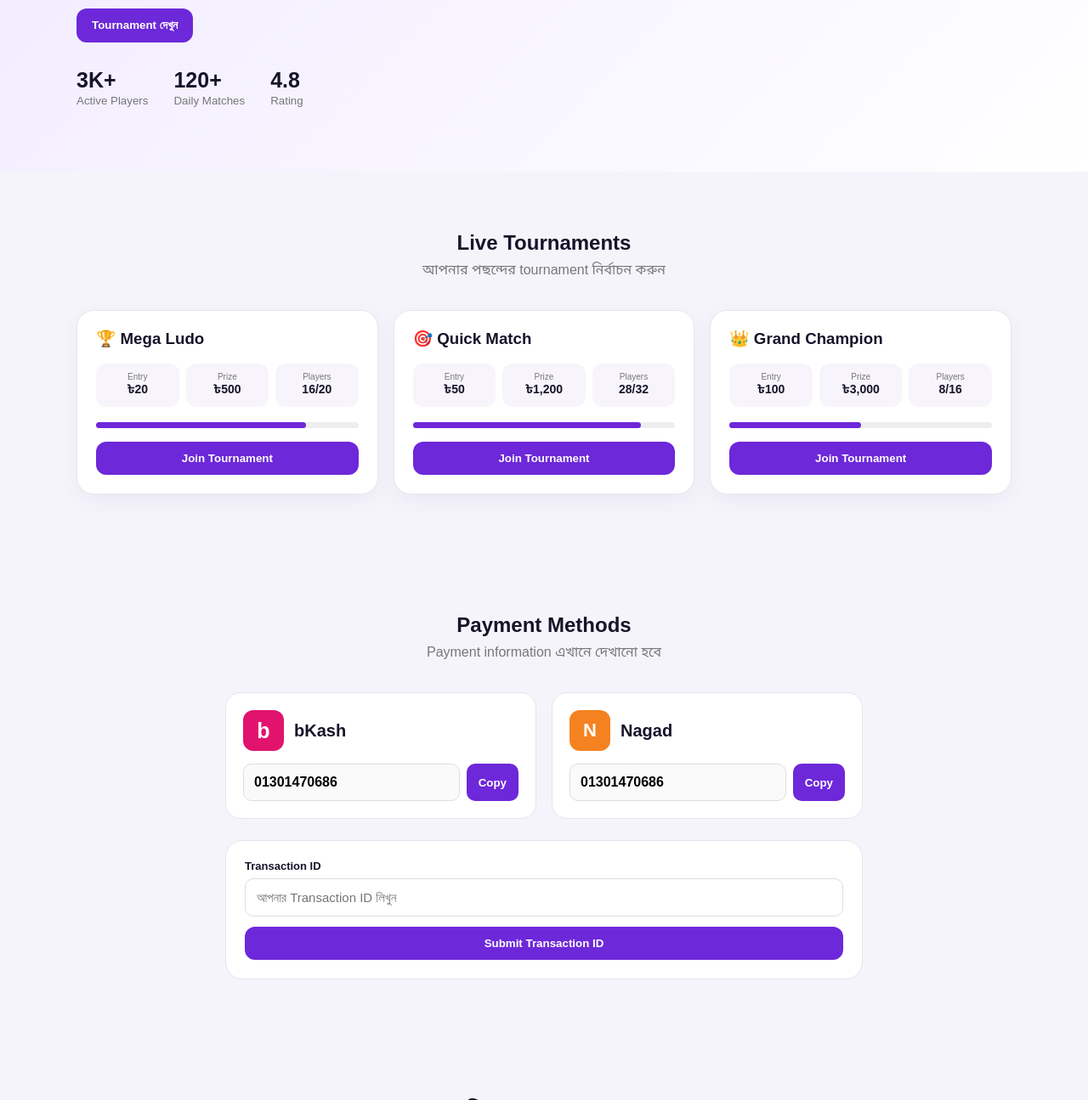
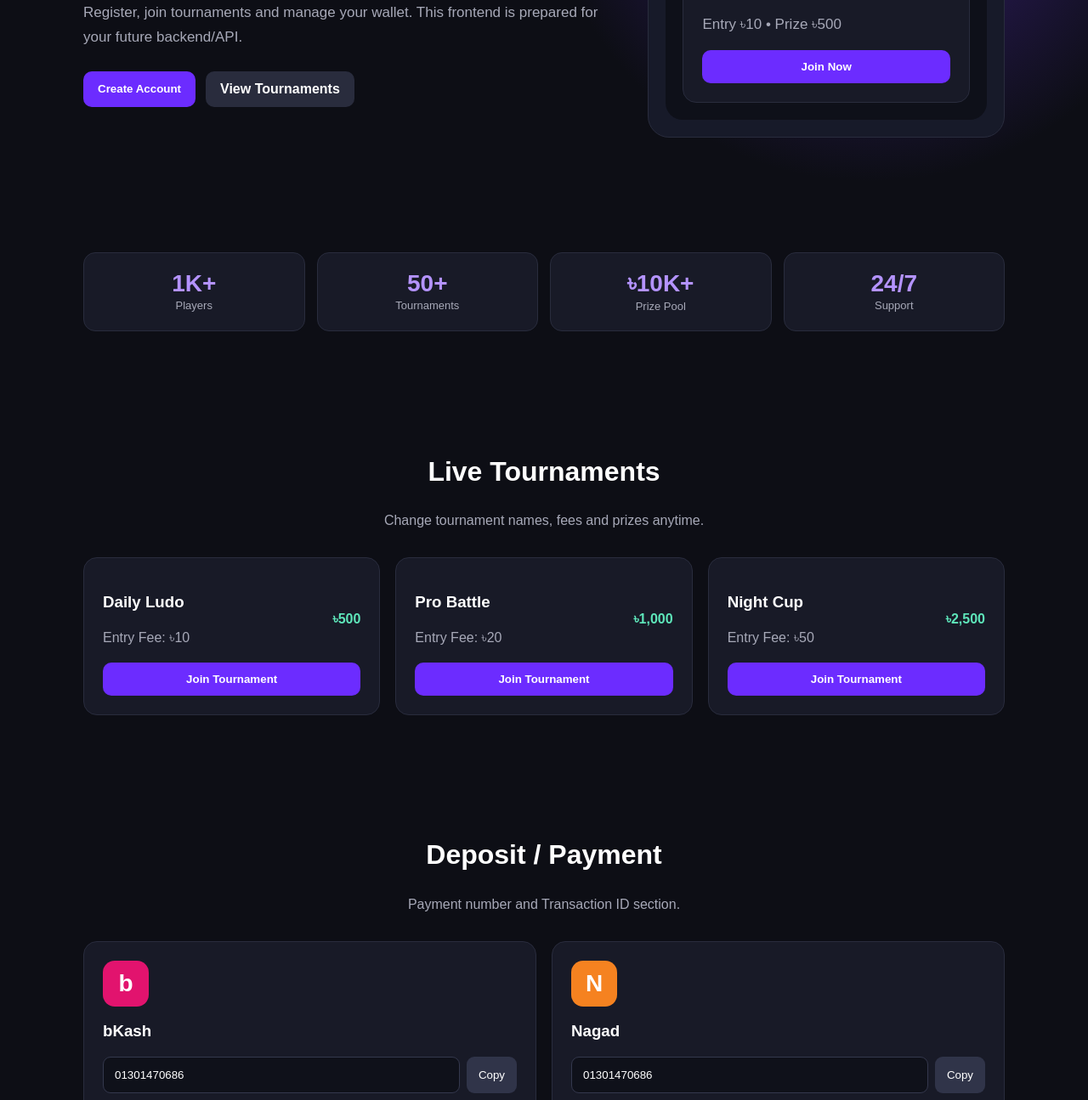
Before and after one commit to rakibahmedrana374-bot/Ludo-Master, a plain HTML site: page index.html in a window 1280 px wide. Shown: the part 343-1638 px from the top of the page at 85% size. Drawn offline with Linux system fonts and the light colour scheme.

Commit message:
Add files via upload

```diff
--- a/index.html
+++ b/index.html
@@ -1,95 +1,69 @@
-<!DOCTYPE html>
+<!doctype html>
 <html lang="bn">
 <head>
-<meta charset="UTF-8">
-<meta name="viewport" content="width=device-width, initial-scale=1.0">
+<meta charset="utf-8">
+<meta name="viewport" content="width=device-width,initial-scale=1">
 <title>LudoArena</title>
 <style>
-*{box-sizing:border-box;margin:0;padding:0}
-body{font-family:Arial,"Noto Sans Bengali",sans-serif;background:#f6f4fb;color:#171329}
-.container{width:min(1100px,92%);margin:auto}
-header{background:#fff;border-bottom:1px solid #eee;position:sticky;top:0;z-index:10}
-.nav{height:70px;display:flex;align-items:center;justify-content:space-between}
-.logo{font-size:23px;font-weight:800;color:#6d28d9}.logo span{color:#ec4899}
-.btn{border:0;border-radius:12px;padding:12px 18px;font-weight:700;cursor:pointer}
-.primary{background:#6d28d9;color:white}
-.hero{padding:75px 0;background:linear-gradient(135deg,#f0eaff,#fff)}
-.hero h1{font-size:clamp(38px,6vw,62px);line-height:1.1}.hero h1 span{color:#6d28d9}
-.hero p{max-width:620px;color:#666;margin:20px 0 28px;font-size:17px}
-.stats{display:flex;gap:30px;margin-top:30px}.stats b{font-size:25px;display:block}.stats small{color:#777}
-section{padding:70px 0}.head{text-align:center;margin-bottom:35px}.head p{color:#777;margin-top:8px}
-.grid{display:grid;grid-template-columns:repeat(3,1fr);gap:18px}
-.card{background:white;border:1px solid #e9e5f1;border-radius:20px;padding:22px;box-shadow:0 8px 25px #2510500d}
-.tinfo{display:grid;grid-template-columns:repeat(3,1fr);gap:8px;margin:18px 0}.box{background:#f7f5fb;border-radius:12px;padding:10px;text-align:center}.box small{display:block;color:#777;font-size:10px}.box b{font-size:14px}
-.progress{height:7px;background:#eee;border-radius:10px;margin:12px 0 16px}.progress span{display:block;height:100%;background:#6d28d9;border-radius:10px}
-.payment{display:grid;grid-template-columns:1fr 1fr;gap:18px;max-width:750px;margin:auto}
-.pay{background:#fff;border:1px solid #e7e2ee;border-radius:18px;padding:20px}
-.brand{display:flex;align-items:center;gap:12px;font-size:20px;font-weight:800}
-.bkash-logo{width:48px;height:48px;border-radius:12px;background:#e2136e;color:#fff;display:grid;place-items:center;font-size:25px}
-.nagad-logo{width:48px;height:48px;border-radius:12px;background:#f58220;color:#fff;display:grid;place-items:center;font-size:22px;font-weight:900}
-.number{margin-top:15px;display:flex;gap:8px}.number input{flex:1;border:1px solid #ddd;border-radius:10px;padding:12px;font-size:16px;font-weight:700;background:#fafafa}
-.copy{background:#6d28d9;color:#fff;border:0;border-radius:10px;padding:0 14px;font-weight:700;cursor:pointer}
-.transaction{max-width:750px;margin:25px auto 0;background:#fff;padding:22px;border-radius:20px;border:1px solid #e7e2ee}
-.transaction label{font-size:13px;font-weight:700;display:block;margin-bottom:7px}.transaction input{width:100%;padding:13px;border:1px solid #ddd;border-radius:10px;font-size:15px}
-footer{background:#171329;color:#aaa;padding:35px 0;text-align:center}
-.modal{display:none;position:fixed;inset:0;background:#0009;z-index:50;align-items:center;justify-content:center;padding:20px}.modal.show{display:flex}
-.modal-box{background:#fff;border-radius:20px;padding:25px;width:min(430px,100%);position:relative}.close{position:absolute;right:15px;top:12px;border:0;background:#eee;border-radius:50%;width:32px;height:32px;font-size:20px;cursor:pointer}
-.toast{position:fixed;right:18px;bottom:18px;background:#171329;color:#fff;padding:13px 18px;border-radius:12px;display:none;z-index:100}.toast.show{display:block}
-@media(max-width:750px){.grid{grid-template-columns:1fr}.payment{grid-template-columns:1fr}.stats{gap:18px}.nav button{padding:10px 14px}}
+:root{--p:#6c2cff;--bg:#0d0e15;--card:#181a27;--line:#292c3d;--muted:#a7a9b8}
+*{box-sizing:border-box}body{margin:0;background:var(--bg);color:#fff;font-family:Arial,sans-serif}a{text-decoration:none;color:inherit}
+.container{max-width:1120px;margin:auto;padding:0 18px}header{position:sticky;top:0;z-index:10;background:#0d0e15ee;border-bottom:1px solid var(--line)}
+.nav{height:68px;display:flex;align-items:center;justify-content:space-between}.brand{font-size:23px;font-weight:800}.brand span{color:var(--p)}
+nav{display:flex;gap:20px}nav a{color:#ddd;font-size:14px}.btn{border:0;border-radius:10px;padding:12px 17px;font-weight:700;cursor:pointer}.primary{background:var(--p);color:#fff}.secondary{background:#292c3d;color:#fff}
+.hero{padding:75px 0;background:radial-gradient(circle at 80% 20%,#39207b,transparent 35%)}.hero-grid{display:grid;grid-template-columns:1.2fr .8fr;gap:35px;align-items:center}
+.tag{background:#21163e;color:#cbb8ff;padding:8px 12px;border-radius:30px;font-size:13px}h1{font-size:52px;line-height:1.05;margin:18px 0}h1 span{color:#a982ff}.hero p{color:var(--muted);font-size:17px;line-height:1.7}.actions{display:flex;gap:12px;flex-wrap:wrap;margin-top:25px}
+.phone{background:#171a29;border:1px solid var(--line);border-radius:25px;padding:20px}.screen{background:#0e1019;border-radius:20px;padding:20px}.balance{background:linear-gradient(135deg,#6c2cff,#9d70ff);padding:20px;border-radius:17px}.balance strong{display:block;font-size:30px;margin-top:8px}
+section{padding:60px 0}.title{text-align:center;margin-bottom:30px}.title h2{font-size:32px}.title p,.card p{color:var(--muted);line-height:1.6}.grid{display:grid;grid-template-columns:repeat(3,1fr);gap:18px}.card,.pay{background:var(--card);border:1px solid var(--line);border-radius:16px;padding:22px}
+.stats{display:grid;grid-template-columns:repeat(4,1fr);gap:14px}.stat{text-align:center;background:var(--card);border:1px solid var(--line);padding:20px;border-radius:14px}.stat b{display:block;font-size:28px;color:#b493ff}.stat span{color:var(--muted);font-size:13px}
+.payment{display:grid;grid-template-columns:1fr 1fr;gap:18px}.pay-logo{width:54px;height:54px;border-radius:14px;display:flex;align-items:center;justify-content:center;font-size:28px;font-weight:900}.bk{background:#e2136e}.ng{background:#f58220}.number{display:flex;gap:8px;margin:14px 0}.input,.form input{width:100%;padding:13px;background:#0f111a;border:1px solid #34384d;color:#fff;border-radius:9px}.copy{background:#303449;color:#fff;border:0;border-radius:9px;padding:0 14px;cursor:pointer}
+.tournament{display:flex;justify-content:space-between;align-items:center}.prize{color:#5ee6ba;font-weight:800}
+footer{border-top:1px solid var(--line);padding:35px;text-align:center;color:var(--muted)}
+.modal{display:none;position:fixed;inset:0;background:#000b;z-index:50;align-items:center;justify-content:center;padding:15px}.modal.show{display:flex}.modal-box{width:min(440px,100%);background:var(--card);border:1px solid var(--line);border-radius:18px;padding:25px;position:relative}.close{position:absolute;right:14px;top:10px;background:none;border:0;color:#aaa;font-size:25px}.form{display:grid;gap:12px}.switch{color:#a982ff;cursor:pointer}.toast{position:fixed;right:18px;bottom:18px;background:#292c3d;padding:14px 18px;border-radius:10px;display:none;z-index:80}
+@media(max-width:800px){nav{display:none}.hero-grid,.payment{grid-template-columns:1fr}.grid{grid-template-columns:1fr}.stats{grid-template-columns:1fr 1fr}h1{font-size:40px}}
 </style>
 </head>
 <body>
-<header><div class="container nav"><div class="logo">Ludo<span>Arena</span></div><button class="btn primary" onclick="openLogin()">Login</button></div></header>
+<header><div class="container nav">
+<div class="brand">Ludo<span>Arena</span></div>
+<nav><a href="#home">Home</a><a href="#tournaments">Tournaments</a><a href="#payment">Payment</a><a href="#how">How to Play</a></nav>
+<div><button class="btn secondary" onclick="openM('login')">Login</button> <button class="btn primary" onclick="openM('register')">Register</button></div>
+</div></header>
 
-<section class="hero"><div class="container">
-<h1>লুডু খেলুন<br><span>জিতুন প্রতিদিন!</span></h1>
-<p>আপনার পছন্দের লুডু টুর্নামেন্টে অংশ নিন। Registration আপাতত বন্ধ রাখা হয়েছে।</p>
-<button class="btn primary" onclick="document.getElementById('tournaments').scrollIntoView()">Tournament দেখুন</button>
-<div class="stats"><div><b>3K+</b><small>Active Players</small></div><div><b>120+</b><small>Daily Matches</small></div><div><b>4.8</b><small>Rating</small></div></div>
+<section class="hero" id="home"><div class="container hero-grid">
+<div><span class="tag">🎮 Online Ludo Tournament</span><h1>Play Ludo.<br><span>Win Rewards.</span></h1><p>Register, join tournaments and manage your wallet. This frontend is prepared for your future backend/API.</p>
+<div class="actions"><button class="btn primary" onclick="openM('register')">Create Account</button><a class="btn secondary" href="#tournaments">View Tournaments</a></div></div>
+<div class="phone"><div class="screen"><div class="balance"><small>Wallet Balance</small><strong>৳ 0.00</strong></div><div class="card" style="margin-top:14px"><b>Next Tournament</b><p>Entry ৳10 • Prize ৳500</p><button class="btn primary" style="width:100%" onclick="openM('login')">Join Now</button></div></div></div>
 </div></section>
 
-<section id="tournaments"><div class="container">
-<div class="head"><h2>Live Tournaments</h2><p>আপনার পছন্দের tournament নির্বাচন করুন</p></div>
-<div class="grid">
-<div class="card"><h3>🏆 Mega Ludo</h3><div class="tinfo"><div class="box"><small>Entry</small><b>৳20</b></div><div class="box"><small>Prize</small><b>৳500</b></div><div class="box"><small>Players</small><b>16/20</b></div></div><div class="progress"><span style="width:80%"></span></div><button class="btn primary" style="width:100%" onclick="toast('Backend join system পরে connect করুন')">Join Tournament</button></div>
-<div class="card"><h3>🎯 Quick Match</h3><div class="tinfo"><div class="box"><small>Entry</small><b>৳50</b></div><div class="box"><small>Prize</small><b>৳1,200</b></div><div class="box"><small>Players</small><b>28/32</b></div></div><div class="progress"><span style="width:87%"></span></div><button class="btn primary" style="width:100%" onclick="toast('Backend join system পরে connect করুন')">Join Tournament</button></div>
-<div class="card"><h3>👑 Grand Champion</h3><div class="tinfo"><div class="box"><small>Entry</small><b>৳100</b></div><div class="box"><small>Prize</small><b>৳3,000</b></div><div class="box"><small>Players</small><b>8/16</b></div></div><div class="progress"><span style="width:50%"></span></div><button class="btn primary" style="width:100%" onclick="toast('Backend join system পরে connect করুন')">Join Tournament</button></div>
+<section><div class="container"><div class="stats"><div class="stat"><b>1K+</b><span>Players</span></div><div class="stat"><b>50+</b><span>Tournaments</span></div><div class="stat"><b>৳10K+</b><span>Prize Pool</span></div><div class="stat"><b>24/7</b><span>Support</span></div></div></div></section>
+
+<section id="tournaments"><div class="container"><div class="title"><h2>Live Tournaments</h2><p>Change tournament names, fees and prizes anytime.</p></div><div class="grid">
+<div class="card"><div class="tournament"><div><h3>Daily Ludo</h3><p>Entry Fee: ৳10</p></div><div class="prize">৳500</div></div><button class="btn primary" style="width:100%" onclick="openM('login')">Join Tournament</button></div>
+<div class="card"><div class="tournament"><div><h3>Pro Battle</h3><p>Entry Fee: ৳20</p></div><div class="prize">৳1,000</div></div><button class="btn primary" style="width:100%" onclick="openM('login')">Join Tournament</button></div>
+<div class="card"><div class="tournament"><div><h3>Night Cup</h3><p>Entry Fee: ৳50</p></div><div class="prize">৳2,500</div></div><button class="btn primary" style="width:100%" onclick="openM('login')">Join Tournament</button></div>
 </div></div></section>
 
-<section><div class="container">
-<div class="head"><h2>Payment Methods</h2><p>Payment information এখানে দেখানো হবে</p></div>
-<div class="payment">
-<div class="pay"><div class="brand"><div class="bkash-logo">b</div><div>bKash</div></div>
-<div class="number"><input id="bkashNumber" value="01301470686" readonly><button class="copy" onclick="copyNumber('bkashNumber')">Copy</button></div></div>
-<div class="pay"><div class="brand"><div class="nagad-logo">N</div><div>Nagad</div></div>
-<div class="number"><input id="nagadNumber" value="01301470686" readonly><button class="copy" onclick="copyNumber('nagadNumber')">Copy</button></div></div>
-</div>
-<div class="transaction">
-<label>Transaction ID</label>
-<input id="transactionId" type="text" placeholder="আপনার Transaction ID লিখুন">
-<button class="btn primary" style="margin-top:12px;width:100%" onclick="submitTransaction()">Submit Transaction ID</button>
-</div>
-</div></section>
+<section id="payment"><div class="container"><div class="title"><h2>Deposit / Payment</h2><p>Payment number and Transaction ID section.</p></div><div class="payment">
+<div class="pay"><div class="pay-logo bk">b</div><h3>bKash</h3><div class="number"><input class="input" id="bkash" value="01301470686" readonly><button class="copy" onclick="copyNo('bkash')">Copy</button></div><p>Payment করার পর Transaction ID submit করুন।</p></div>
+<div class="pay"><div class="pay-logo ng">N</div><h3>Nagad</h3><div class="number"><input class="input" id="nagad" value="01301470686" readonly><button class="copy" onclick="copyNo('nagad')">Copy</button></div><p>Payment করার পর Transaction ID submit করুন।</p></div>
+</div><div class="card" style="max-width:650px;margin:20px auto"><h3>Transaction ID</h3><input class="input" id="txid" placeholder="Transaction ID লিখুন"><br><br><button class="btn primary" onclick="submitTx()">Submit Transaction ID</button></div></div></section>
 
-<section><div class="container"><div class="head"><h2>কিভাবে খেলবেন?</h2></div><div class="grid">
-<div class="card"><h3>01. Account</h3><p>Registration এখন বন্ধ। Backend প্রস্তুত হলে account system যোগ করা যাবে।</p></div>
-<div class="card"><h3>02. Tournament</h3><p>আপনার পছন্দের tournament নির্বাচন করুন।</p></div>
-<div class="card"><h3>03. Play</h3><p>Game খেলুন এবং result দেখুন।</p></div>
+<section id="how"><div class="container"><div class="title"><h2>How to Play</h2></div><div class="grid">
+<div class="card"><h3>1. Register</h3><p>Account তৈরি করুন।</p></div><div class="card"><h3>2. Deposit</h3><p>Payment করুন এবং TxID দিন।</p></div><div class="card"><h3>3. Join</h3><p>Tournament বেছে Join করুন।</p></div>
 </div></div></section>
+<section><div class="container"><div class="title"><h2>Features</h2></div><div class="grid"><div class="card"><h3>🏆 Tournaments</h3><p>Multiple entry fee and prize options.</p></div><div class="card"><h3>💳 Payments</h3><p>bKash/Nagad payment UI with copy buttons.</p></div><div class="card"><h3>🔒 Backend Ready</h3><p>Registration and transaction UI is ready for API integration.</p></div></div></div></section>
+<footer>© 2026 LudoArena. All rights reserved.</footer>
 
-<footer><div class="container">© <span id="year"></span> LudoArena. All rights reserved.</div></footer>
-
-<div class="modal" id="loginModal"><div class="modal-box"><button class="close" onclick="closeLogin()">×</button><h2>Login</h2><p style="color:#777;margin:8px 0 20px">Backend login পরে connect করা যাবে।</p><input id="loginPhone" placeholder="Mobile Number" style="width:100%;padding:13px;border:1px solid #ddd;border-radius:10px;margin-bottom:10px"><input type="password" placeholder="Password" style="width:100%;padding:13px;border:1px solid #ddd;border-radius:10px"><button class="btn primary" style="width:100%;margin-top:12px" onclick="toast('Login API পরে connect করুন');closeLogin()">Login</button></div></div>
+<div class="modal" id="login"><div class="modal-box"><button class="close" onclick="closeM('login')">×</button><h2>Login</h2><div class="form"><input placeholder="Phone / Email"><input type="password" placeholder="Password"><button class="btn primary" onclick="demoLogin()">Login</button><p>Account নেই? <span class="switch" onclick="closeM('login');openM('register')">Register</span></p></div></div></div>
+<div class="modal" id="register"><div class="modal-box"><button class="close" onclick="closeM('register')">×</button><h2>Create Account</h2><div class="form"><input id="name" placeholder="Full Name"><input id="phone" placeholder="Mobile Number"><input id="pass" type="password" placeholder="Password"><input id="confirm" type="password" placeholder="Confirm Password"><button class="btn primary" onclick="registerDemo()">Register</button><p>Already have an account? <span class="switch" onclick="closeM('register');openM('login')">Login</span></p></div></div></div>
 <div class="toast" id="toast"></div>
-
 <script>
-document.getElementById('year').textContent=new Date().getFullYear();
-function openLogin(){document.getElementById('loginModal').classList.add('show')}
-function closeLogin(){document.getElementById('loginModal').classList.remove('show')}
-function toast(m){let t=document.getElementById('toast');t.textContent=m;t.classList.add('show');setTimeout(()=>t.classList.remove('show'),2800)}
-async function copyNumber(id){let v=document.getElementById(id).value;try{await navigator.clipboard.writeText(v);toast(v+' copied')}catch(e){let x=document.getElementById(id);x.select();document.execCommand('copy');toast(v+' copied')}}
-function submitTransaction(){let id=document.getElementById('transactionId').value.trim();if(!id){toast('Transaction ID দিন');return}toast('Transaction ID saved in frontend. Backend পরে connect করুন')}
-document.getElementById('loginModal').addEventListener('click',e=>{if(e.target.id==='loginModal')closeLogin()});
+function openM(id){document.getElementById(id).classList.add('show')}function closeM(id){document.getElementById(id).classList.remove('show')}
+function show(msg){let t=document.getElementById('toast');t.textContent=msg;t.style.display='block';clearTimeout(window.tm);window.tm=setTimeout(()=>t.style.display='none',2500)}
+function copyNo(id){let v=document.getElementById(id).value;if(navigator.clipboard)navigator.clipboard.writeText(v).then(()=>show('Number copied: '+v));else{let x=document.createElement('textarea');x.value=v;document.body.appendChild(x);x.select();document.execCommand('copy');x.remove();show('Number copied: '+v)}}
+function submitTx(){let v=document.getElementById('txid').value.trim();show(v?'Transaction ID submitted (demo)':'Transaction ID দিন')}
+function registerDemo(){let n=document.getElementById('name').value.trim(),p=document.getElementById('phone').value.trim(),a=document.getElementById('pass').value,c=document.getElementById('confirm').value;if(!n||!p||!a)return show('সব তথ্য পূরণ করুন');if(a!==c)return show('Password মিলছে না');closeM('register');show('Registration successful (demo)')}
+function demoLogin(){closeM('login');show('Login demo — backend পরে connect করতে হবে')}
+window.onclick=e=>{if(e.target.classList.contains('modal'))e.target.classList.remove('show')}
 </script>
-</body>
-</html>
+</body></html>
```
Also changed, not shown: README.txt (added).
